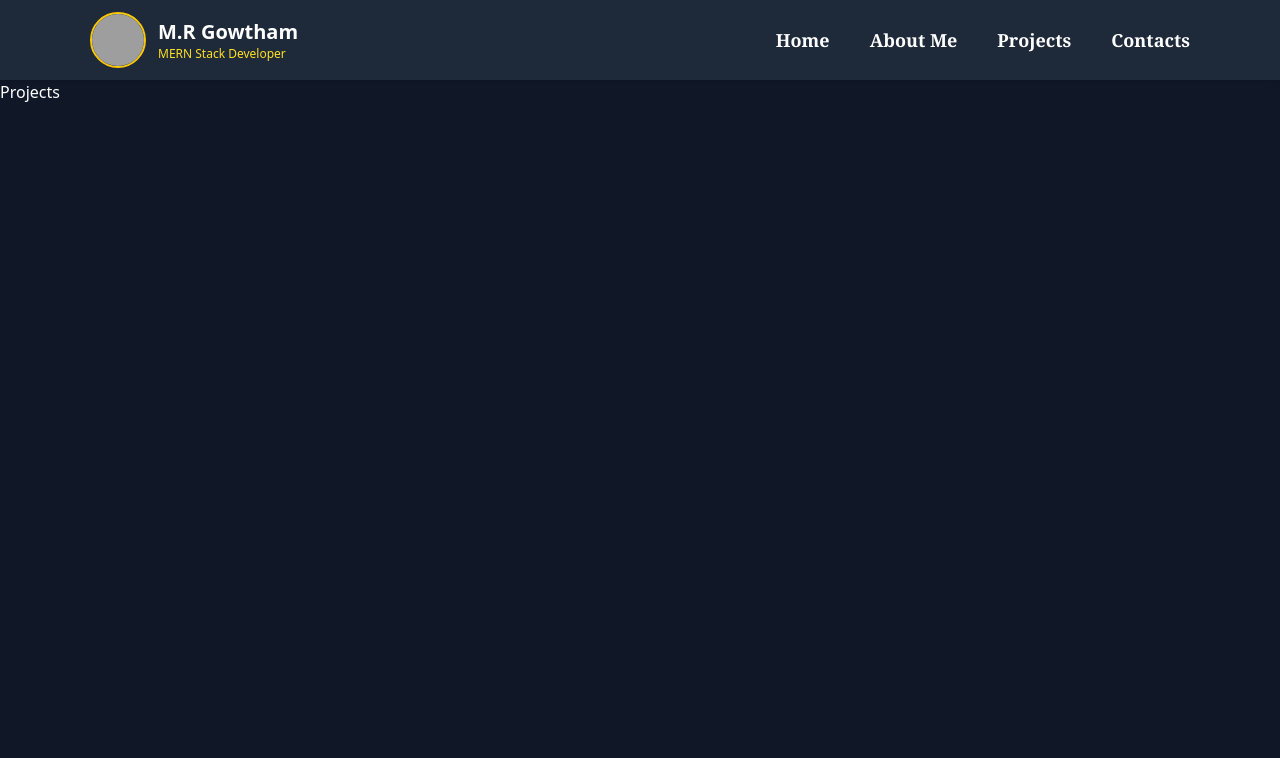
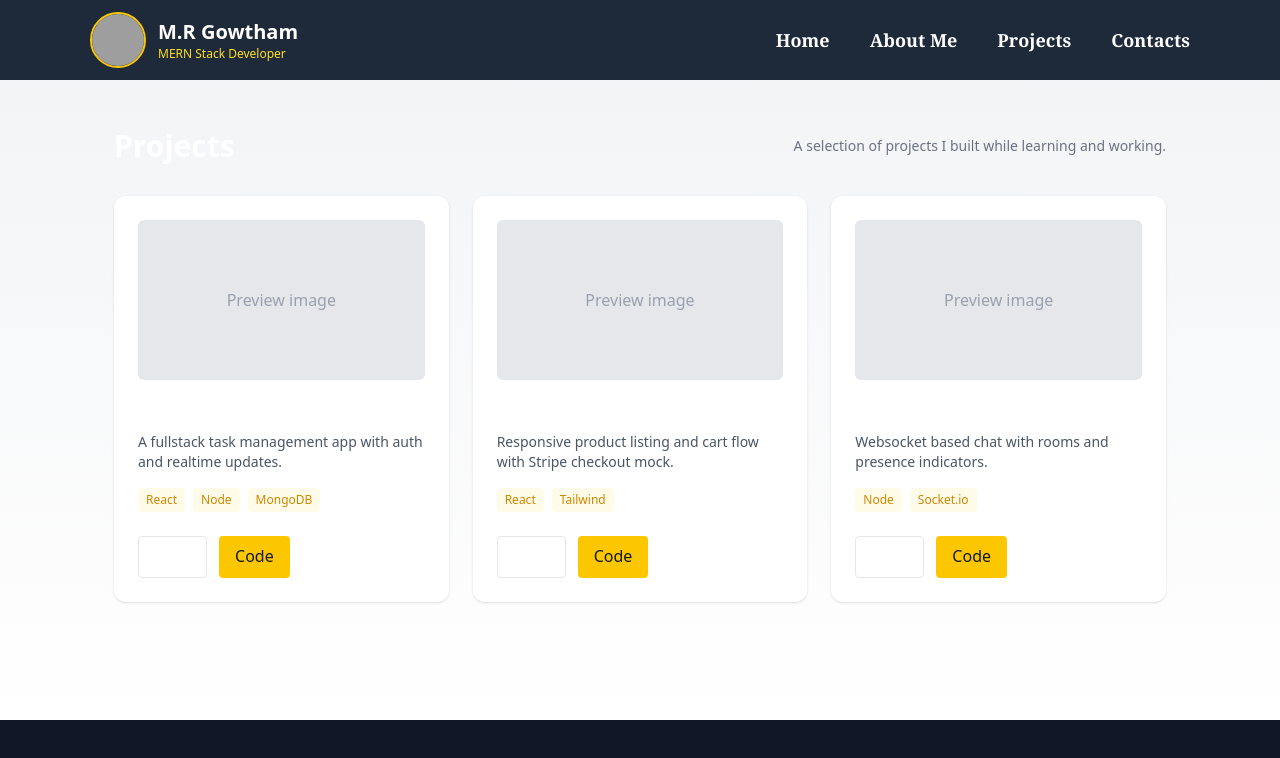
Before and after one commit to mrgowtham120703/M.R-Gowtham_Portfolio, a React (Vite) app: page /projects in a window 1280 px wide. Shown: the top 758 px of the page. Built offline with nearby package versions, Linux system fonts and the light colour scheme; grey boxes are pictures that could not be loaded.

Commit message:
pages/Projects.jsx created

```diff
--- a/src/pages/Projects.jsx
+++ b/src/pages/Projects.jsx
@@ -1,9 +1,43 @@
 import React from 'react'
 
-const Projects = () => {
+const mockProjects = [
+  { id: 1, title: 'Task Manager', desc: 'A fullstack task management app with auth and realtime updates.', tech: ['React', 'Node', 'MongoDB'] },
+  { id: 2, title: 'E-commerce UI', desc: 'Responsive product listing and cart flow with Stripe checkout mock.', tech: ['React', 'Tailwind'] },
+  { id: 3, title: 'Chat App', desc: 'Websocket based chat with rooms and presence indicators.', tech: ['Node', 'Socket.io'] },
+]
+
+export default function Projects() {
   return (
-    <div>Projects</div>
+    <main className="min-h-[80vh] bg-gradient-to-b from-gray-100 to-white py-12">
+      <div className="container mx-auto px-6">
+        <header className="mb-8 flex items-center justify-between">
+          <h1 className="text-2xl sm:text-3xl font-bold">Projects</h1>
+          <p className="text-sm text-gray-500">A selection of projects I built while learning and working.</p>
+        </header>
+
+        <section className="grid grid-cols-1 sm:grid-cols-2 lg:grid-cols-3 gap-6">
+          {mockProjects.map((p) => (
+            <article key={p.id} className="bg-white rounded-xl shadow p-6 hover:shadow-lg transition">
+              <div className="h-40 rounded-md overflow-hidden bg-gray-200 flex items-center justify-center">
+                <div className="text-gray-400">Preview image</div>
+              </div>
+              <h3 className="mt-4 font-semibold text-lg">{p.title}</h3>
+              <p className="mt-2 text-sm text-gray-600">{p.desc}</p>
+              <div className="mt-4 flex flex-wrap gap-2">
+                {p.tech.map((t) => (
+                  <span key={t} className="text-xs px-2 py-1 bg-yellow-50 text-yellow-600 rounded">{t}</span>
+                ))}
+              </div>
+
+              <div className="mt-6 flex gap-3">
+                <a className="inline-block px-4 py-2 border border-gray-200 rounded hover:bg-gray-50">View</a>
+                <a className="inline-block px-4 py-2 bg-yellow-400 text-gray-900 rounded">Code</a>
+              </div>
+            </article>
+          ))}
+        </section>
+
+      </div>
+    </main>
   )
 }
-
-export default Projects
```
